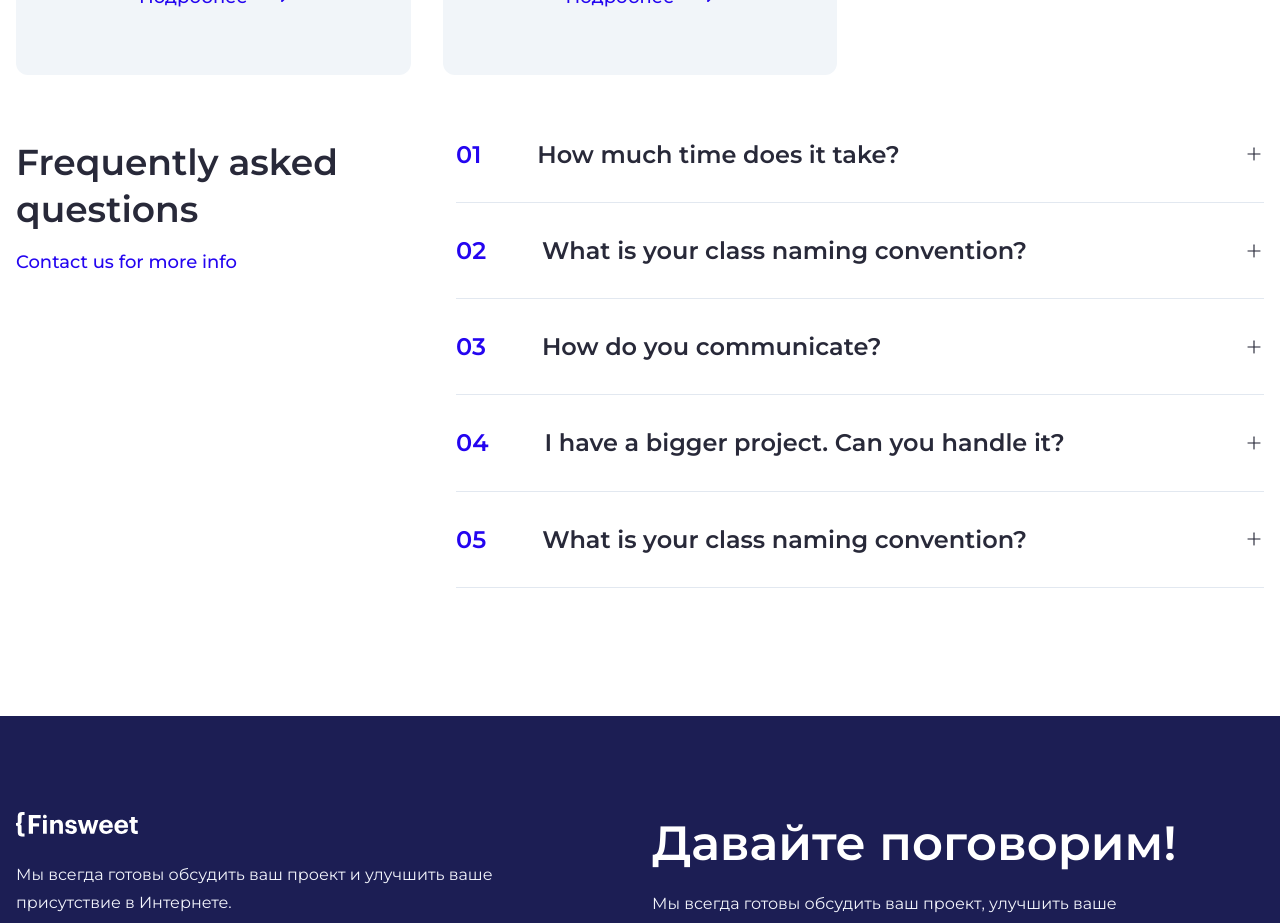
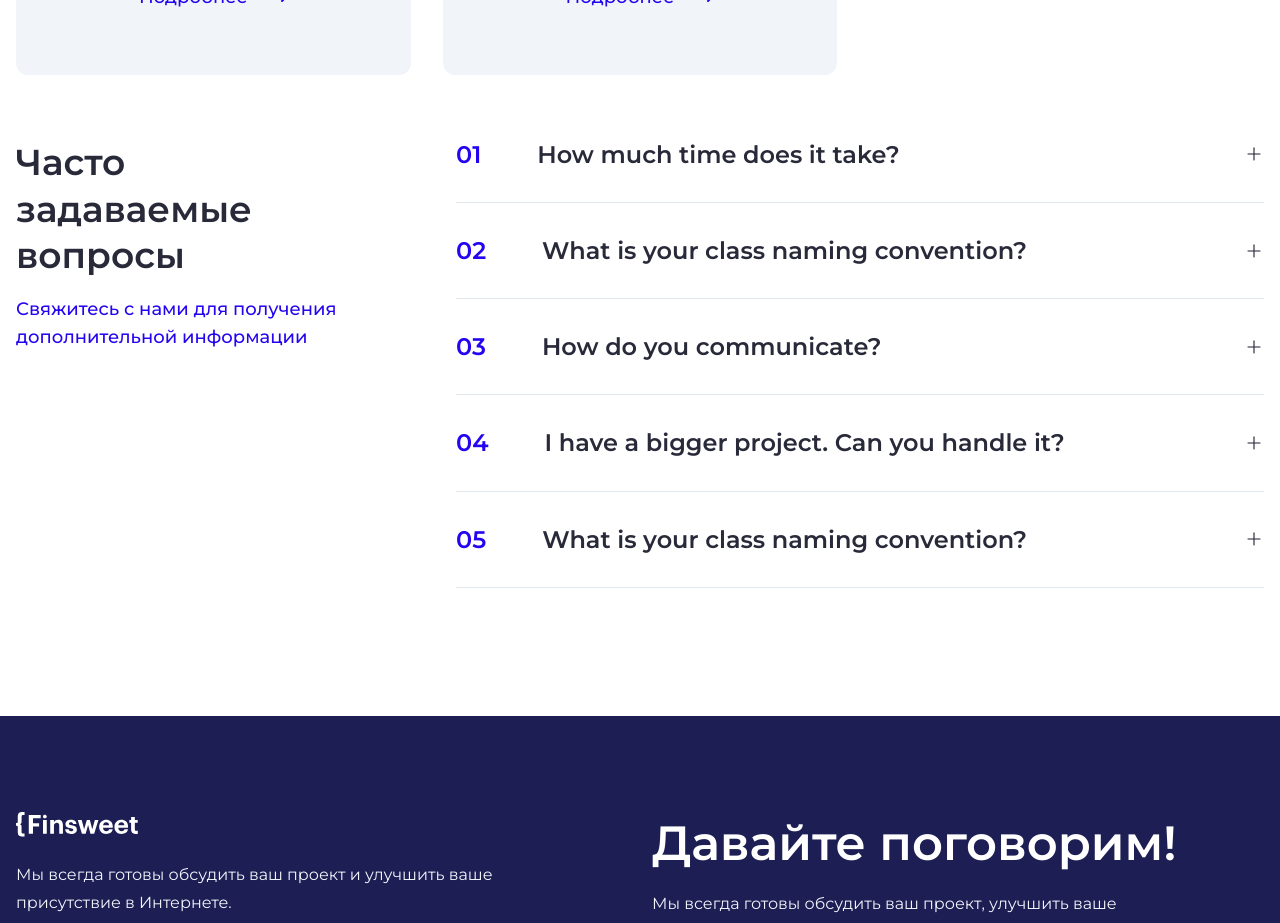
Before and after one commit to KirillUnited/digital-agency, a Next.js app: page /pricing in a window 1280 px wide. Shown: the part 2020-2943 px from the top of the page. Built offline with nearby package versions, Linux system fonts and the light colour scheme.

Commit message:
update faq section

```diff
--- a/src/app/pricing/page.tsx
+++ b/src/app/pricing/page.tsx
@@ -1,5 +1,5 @@
 import PricingCard from '@/components/shared/Pricing/PricingCard'
-import { pricing } from '@/content'
+import { faq, pricing } from '@/content'
 import React from 'react'
 import FaqAccordian from '@/components/shared/Faq/FaqAccordian'
 import Link from 'next/link'
@@ -22,8 +22,8 @@ const Pricing = () => {
                 <div className='self-stretch'>
                     <div className="grid grid-cols-1 lg:grid-cols-[328px_1fr] gap-6 lg:gap-28">
                         <div className="flex flex-col gap-4">
-                            <h3 className="heading-3">Frequently asked questions</h3>
-                            <Link href='/contact' className='link self-start'>Contact us for more info</Link>
+                            <h3 className="heading-3">{faq.title}</h3>
+                            <Link href={faq.link.href} className='link self-start'>{faq.link.label}</Link>
                         </div>
                         <FaqAccordian />
                     </div>
--- a/src/components/shared/Faq/Faq.tsx
+++ b/src/components/shared/Faq/Faq.tsx
@@ -3,14 +3,15 @@
 import Link from 'next/link'
 import React from 'react'
 import FaqAccordian from './FaqAccordian'
+import { faq, site } from '@/content'
 
 const Faq = () => {
     return (
         <section id="faq" className='section'>
             <div className="container grid grid-cols-1 lg:grid-cols-[328px_1fr] gap-6 lg:gap-28">
                 <div className="flex flex-col gap-4">
-                    <h3 className="heading-3">Frequently asked questions</h3>
-                    <Link href='/' className='link self-start'>Contact us for more info</Link>
+                    <h3 className="heading-3">{faq.title}</h3>
+                    <Link href={faq.link.href} className='link self-start'>{faq.link.label}</Link>
                 </div>
                 <FaqAccordian />
             </div>
--- a/src/components/shared/Faq/FaqAccordian.tsx
+++ b/src/components/shared/Faq/FaqAccordian.tsx
@@ -9,7 +9,7 @@ const FaqAccordian = () => {
   return (
     <Accordion type="single" collapsible>
         {
-            faq.map(({ title, description }, index) => {
+            faq.content.map(({ title, description }, index) => {
                 const qNumber = (index + 1).toString().padStart(2, "0");
 
                 return (
--- a/src/content/index.ts
+++ b/src/content/index.ts
@@ -232,7 +232,14 @@ export const marketing = {
     ]
 };
 
-export const faq = [
+export const faq = {
+    title: 'Часто задаваемые вопросы',
+    description: '',
+    link: {
+        label: 'Свяжитесь с нами для получения дополнительной информации',
+        href: '/'
+    },
+    content: [
         {
             title: 'How much time does it take?',
             description: 'Dignissimos libero placeat nesciunt quaerat quia harum. Itaque reprehenderit pariatur suscipit fuga. Amet nihil repellendus iste. Corrupti est eveniet.'
@@ -253,7 +260,8 @@ export const faq = [
             title: 'What is your class naming convention?',
             description: 'Voluptatem repellendus explicabo impedit voluptas cumque et soluta quis ad. Quibusdam unde debitis itaque. Officia illo accusamus molestiae non cupiditate voluptas nisi est.'
         },
-];
+    ]
+};
 
 export const pricing = [
     {
```
Lines whose indentation alone changed are shown as unchanged.
